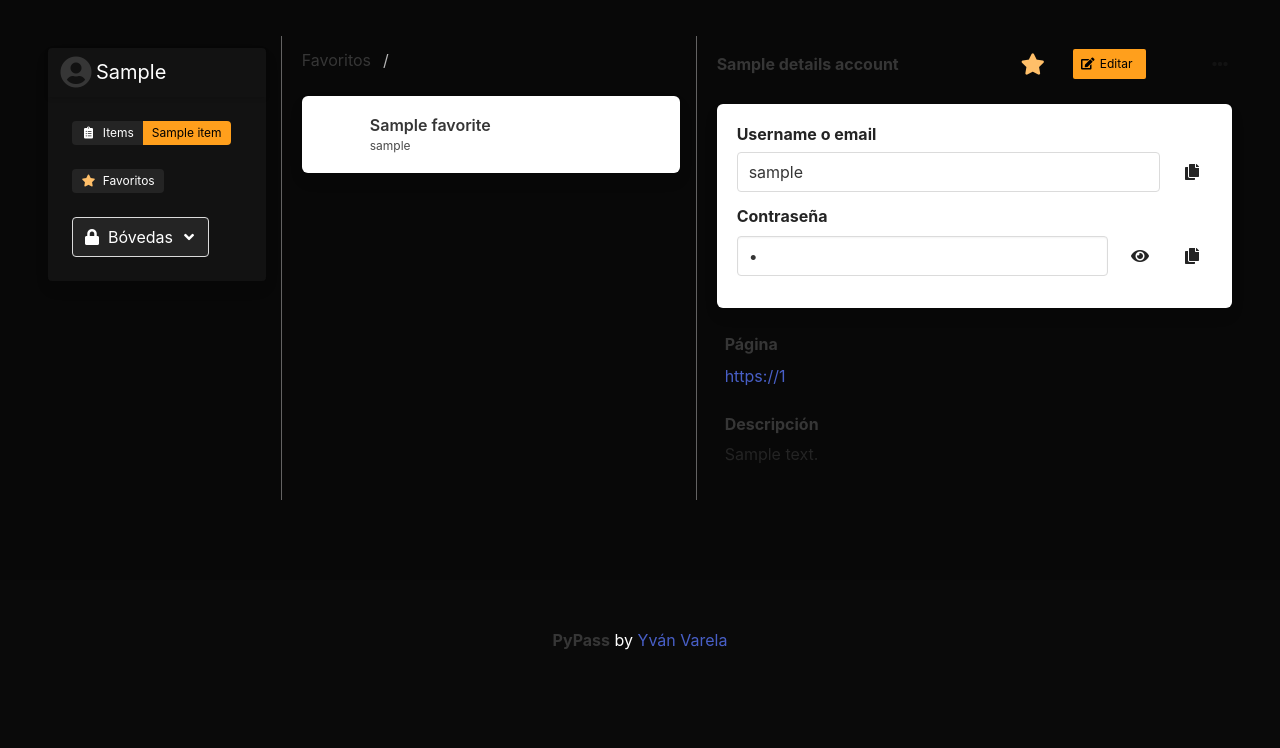
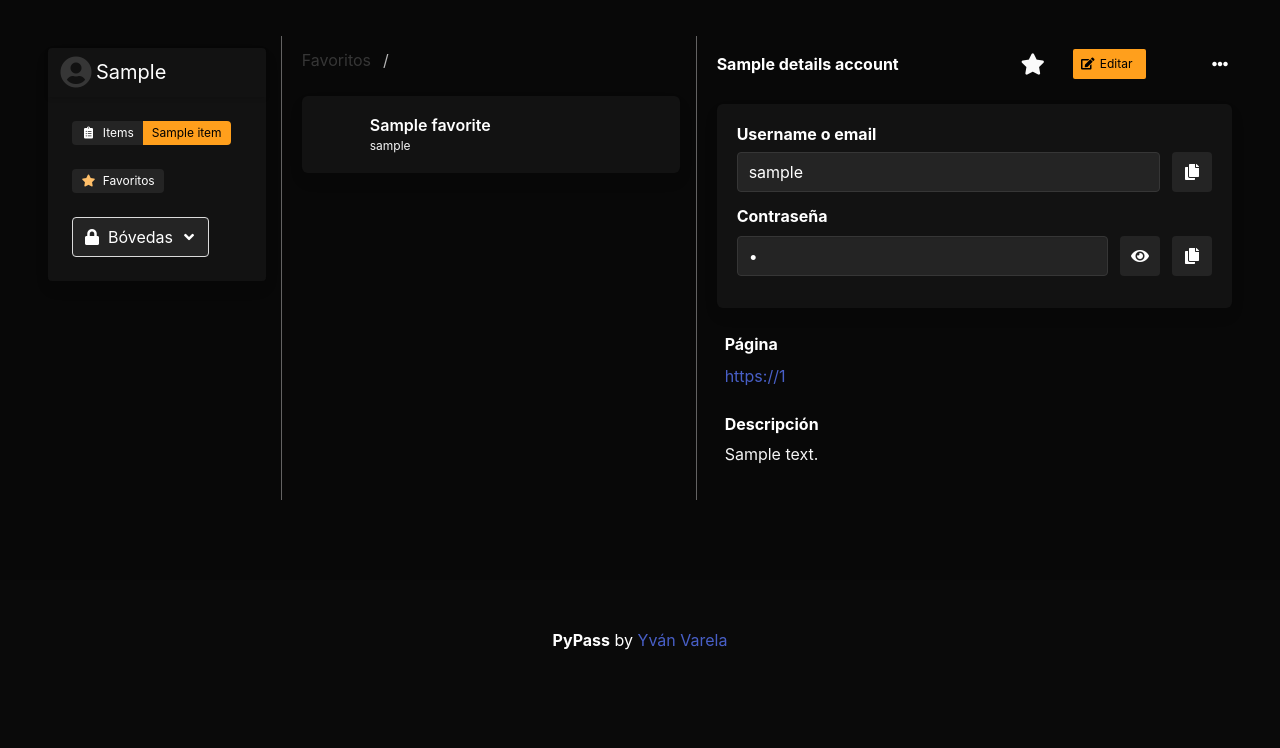
Before and after one commit to yvanvrela/11Pass, a Flask app: template app/templates/favorite_detail.html in a window 1280 px wide. Shown: the part 52-800 px from the top of the page. Run offline with Flask 2, Linux system fonts and the light colour scheme; the template is opened without the code that fills it: values that come from a table or form of the project are taken from there, most other values are stand-ins (such as "Sample title", 1, 10 or a date in 2020); form fields are guessed from the names that the template uses.

Commit message:
change favorite color

```diff
--- a/app/templates/account_detail.html
+++ b/app/templates/account_detail.html
@@ -255,7 +255,7 @@ Detalles
                 <a href="{{ url_for('edit_favorite', id_account = details_account['id_account'], data=0 ) }}">
 
                     <span class="icon is-medium">
-                        <i class="fas fa-star fa-lg has-text-orange-light"></i>
+                        <i class="fas fa-star fa-lg has-text-white-bis"></i>
                     </span>
 
                 </a>
@@ -265,7 +265,7 @@ Detalles
                 <a href="{{ url_for('edit_favorite', id_account = details_account['id_account'], data=1 ) }}">
 
                     <span class="icon is-medium">
-                        <i class="far fa-star fa-lg has-text-black-bis"></i>
+                        <i class="far fa-star fa-lg has-text-white-bis"></i>
                     </span>
 
                 </a>
--- a/app/templates/favorite.html
+++ b/app/templates/favorite.html
@@ -27,7 +27,7 @@ Cuentas
 
 </div>
 
-<section class="box">
+<section class="box has-background-black-bis">
 
     {% if list_favorites %}
 
@@ -40,8 +40,8 @@ Cuentas
             </span>
         </div>
         <div class="media-content">
-            <p class="title is-6">{{ favorite['name'] }}</p>
-            <p class="subtitle is-7">{{ favorite['detail']['username'] }}</p>
+            <p class="title is-6 has-text-white">{{ favorite['name'] }}</p>
+            <p class="subtitle is-7 has-text-white-ter">{{ favorite['detail']['username'] }}</p>
         </div>
     </a>
 
--- a/app/templates/favorite_detail.html
+++ b/app/templates/favorite_detail.html
@@ -24,7 +24,7 @@ Detalles
 
 </div>
 
-<section class="box is-hidden-mobile">
+<section class="box is-hidden-mobile has-background-black-bis">
 
     {% if list_favorites %}
 
@@ -38,15 +38,15 @@ Detalles
             </span>
         </div>
         <div class="media-content">
-            <p class="title is-6">{{ favorite['name'] }}</p>
-            <p class="subtitle is-7">{{ favorite['detail']['username'] }}</p>
+            <p class="title is-6 has-text-white">{{ favorite['name'] }}</p>
+            <p class="subtitle is-7 has-text-white-ter">{{ favorite['detail']['username'] }}</p>
         </div>
     </a>
 
     {% endfor %}
     {% else %}
 
-    <p class="subtitle is-6 has-text-centered">
+    <p class="subtitle is-6 has-text-centered has-text-white">
         No hay favoritos
     </p>
 
@@ -68,7 +68,7 @@ Detalles
             <ul>
                 <strong class="is-hidden-mobile">
                     <li class="is-active">
-                        <a href="#" aria-current="page">
+                        <a href="#" class="has-text-white" aria-current="page">
                             {{details_account['name']}}
                         </a>
                     </li>
@@ -81,7 +81,7 @@ Detalles
                 </li>
 
                 <li class="is-active is-hidden-desktop is-hidden-widescreen is-hidden-fullhd is-hidden-tablet">
-                    <a href="#" aria-current="page">
+                    <a href="#" class="has-text-white" aria-current="page">
                         {{details_account['name']}}
                     </a>
                 </li>
@@ -100,7 +100,7 @@ Detalles
                 <a href="{{ url_for('edit_favorite', id_account = details_account['id_account'], data=0 ) }}">
 
                     <span class="icon is-medium">
-                        <i class="fas fa-star fa-lg has-text-orange-light"></i>
+                        <i class="fas fa-star fa-lg has-text-white-bis"></i>
                     </span>
 
                 </a>
@@ -137,7 +137,7 @@ Detalles
                     <div class="dropdown-trigger">
 
                         <span class="is-clickable" aria-haspopup="true" aria-controls="dropdown-menu">
-                            <span class="icon  has-text-black-bis">
+                            <span class="icon  has-text-white">
                                 <i class="fas fa-ellipsis-h" aria-hidden="true"></i>
                             </span>
                         </span>
@@ -173,16 +173,16 @@ Detalles
 </div>
 
 
-<section class="box">
+<section class="box has-background-black-bis">
 
-    <label class="label subtitle has-text-black-ter">Username o email</label>
+    <label class="label subtitle has-text-white">Username o email</label>
     <div class="field is-grouped">
         <p class="control is-expanded">
-            <input id="foo" class="input" value="{{ details_account['username'] }}" readonly>
+            <input id="foo" class="input has-background-black-ter is-dark has-text-white" value="{{ details_account['username'] }}" readonly>
         </p>
         <p class="control">
-            <a class="btn button is-white tooltipped tooltipped-n " data-clipboard-target="#foo" aria-label="Copiar">
-                <span class="icon is-small has-text-black-ter">
+            <a class="btn button has-background-black-ter is-dark tooltipped tooltipped-n " data-clipboard-target="#foo" aria-label="Copiar">
+                <span class="icon is-small has-text-white">
                     <i class="fas fa-copy"></i>
                 </span>
             </a>
@@ -191,21 +191,21 @@ Detalles
 
 
 
-    <label class="label has-text-black-ter">Contraseña</label>
+    <label class="label has-text-white">Contraseña</label>
     <div class="field is-grouped">
         <div class="control is-expanded">
-            <input id="foo2" class="input" type="password" value="{{ details_account['password'] }}">
+            <input id="foo2" class="input has-background-black-ter is-dark has-text-white" type="password" value="{{ details_account['password'] }}">
         </div>
         <div class="control">
-            <a class="button is-white" onclick="viewPass('foo2')">
-                <span class="icon is-small has-text-black-ter">
+            <a class="button has-background-black-ter is-dark" onclick="viewPass('foo2')">
+                <span class="icon is-small has-text-white">
                     <i id="icon-foo2" class="fas fa-eye"></i>
                 </span>
             </a>
         </div>
         <div class="control">
-            <a class="button btn is-white tooltipped tooltipped-n" data-clipboard-target="#foo2"  aria-label="Copiar" onclick="viewPassCopy('foo2')">
-                <span class="icon is-small has-text-black-ter">
+            <a class="button btn has-background-black-ter is-dark tooltipped tooltipped-n" data-clipboard-target="#foo2"  aria-label="Copiar" onclick="viewPassCopy('foo2')">
+                <span class="icon is-small has-text-white">
                     <i class="fas fa-copy"></i>
                 </span>
             </a>
@@ -217,7 +217,7 @@ Detalles
 
 <section class="content ml-2">
     <div class="content">
-        <label class="label">Página</label>
+        <label class="label has-text-white">Página</label>
         <a href="https://{{ details_account['page'] }}" target="_blanck">
             <p>https://{{ details_account['page'] }}</p>
         </a>
@@ -226,8 +226,8 @@ Detalles
     {% if details_account['description'] %}
 
     <div class="content">
-        <label class="label">Descripción</label>
-        <p class="subtitle is-6 has-text-black-ter">
+        <label class="label has-text-white">Descripción</label>
+        <p class="subtitle is-6 has-text-white-ter">
             {{ details_account['description'] }}
         </p>
     </div>
--- a/app/templates/home.html
+++ b/app/templates/home.html
@@ -120,7 +120,7 @@ Bienvenido
         </span>
     </a>
 
-    <hr class="dropdown-divider ml-5 has-background-grey-native">
+    <hr class="dropdown-divider ml-5 has-background-grey-black-mode">
 
     {% endfor %}
 
--- a/app/templates/layout.html
+++ b/app/templates/layout.html
@@ -99,7 +99,7 @@
     <footer class="footer is-hidden-mobile has-background-black">
         <div class="content has-text-centered">
             <p>
-                <strong>PyPass</strong> by <a href="#">Yván Varela</a>
+                <strong class="has-text-white">PyPass</strong> by <a href="https://github.com/yvanvrela" target="_blank">Yván Varela</a>
             </p>
         </div>
     </footer>
```
